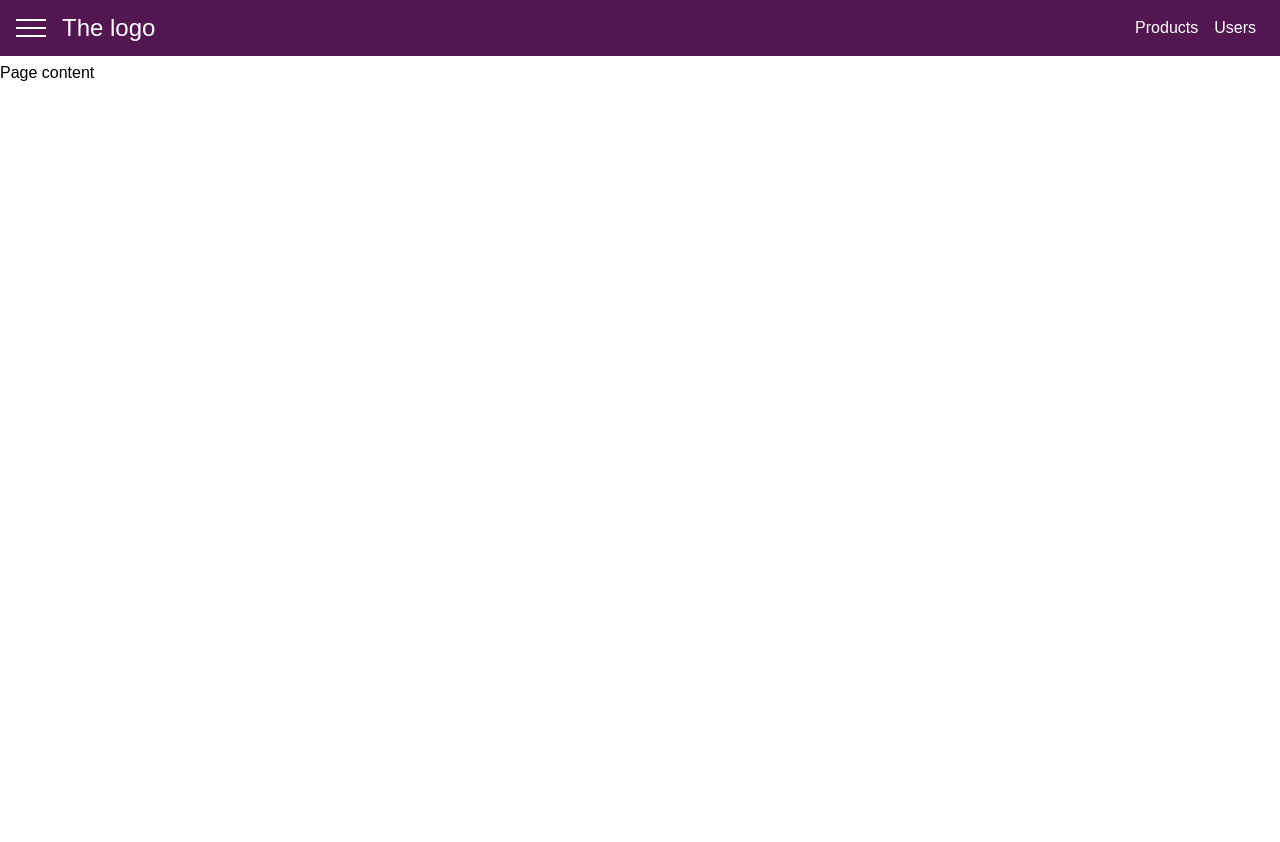
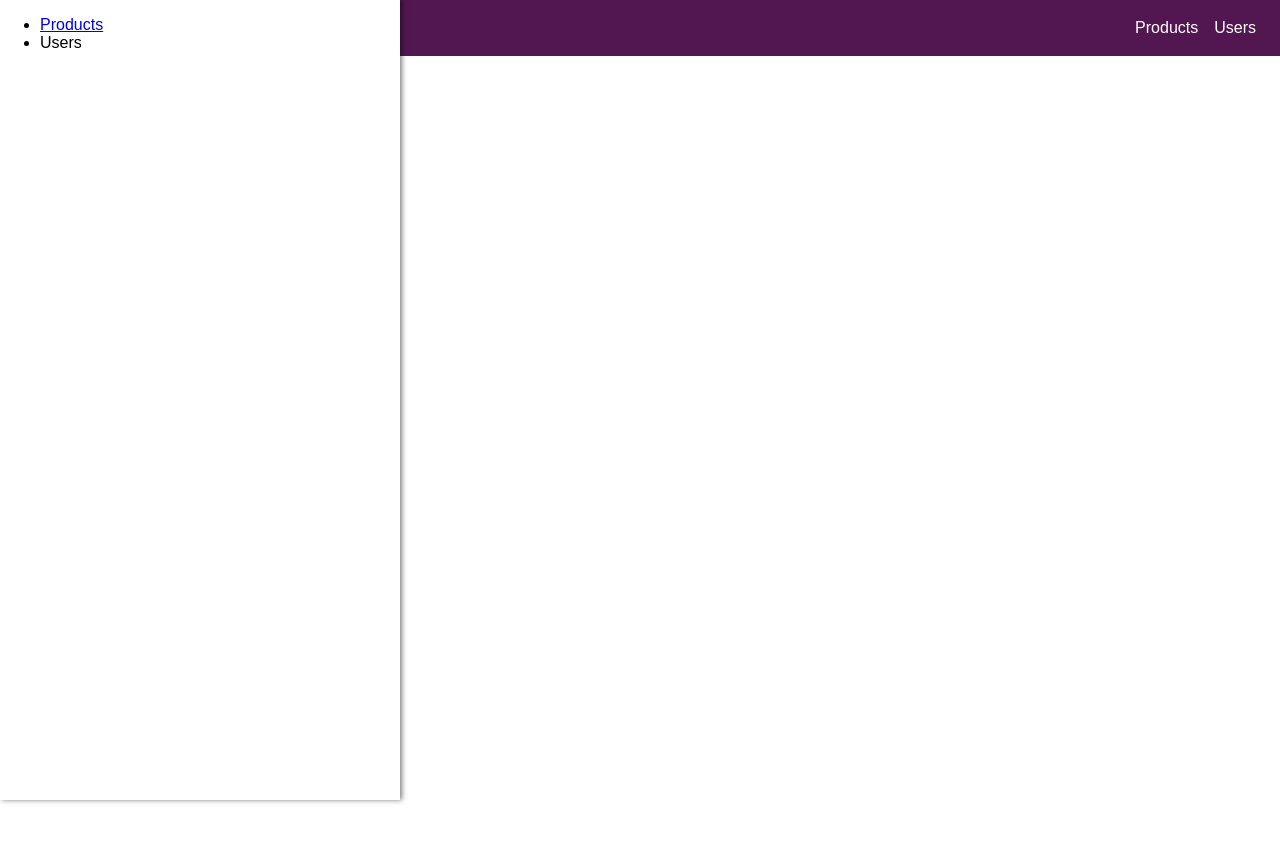
Before and after one commit to alanmaranto/React-Navigation-Bar, a React (Create React App) app: page / in a window 1280 px wide. Shown: the top 842 px of the page. Built offline with nearby package versions, Linux system fonts and the light colour scheme.

Commit message:
fix(app): missing sidedrawer in main component

```diff
--- a/src/App.js
+++ b/src/App.js
@@ -1,9 +1,12 @@
 import React from "react";
 import Toolbar from "./components/Toolbar/Toolbar";
+import SideDrawer from './components/SideDrawer/SideDrawer';
+
 function App() {
   return (
-    <div className="App">
+    <div style={{ height: '100%'}}>
       <Toolbar />
+      <SideDrawer />
       <main style={{ marginTop: '64px'}}>
         <p>Page content</p>
       </main>
```
